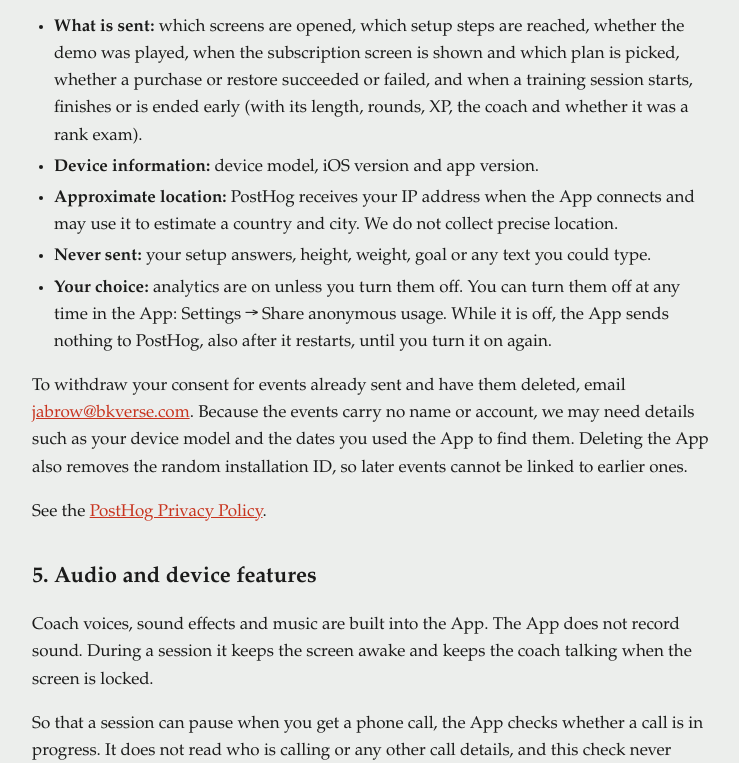
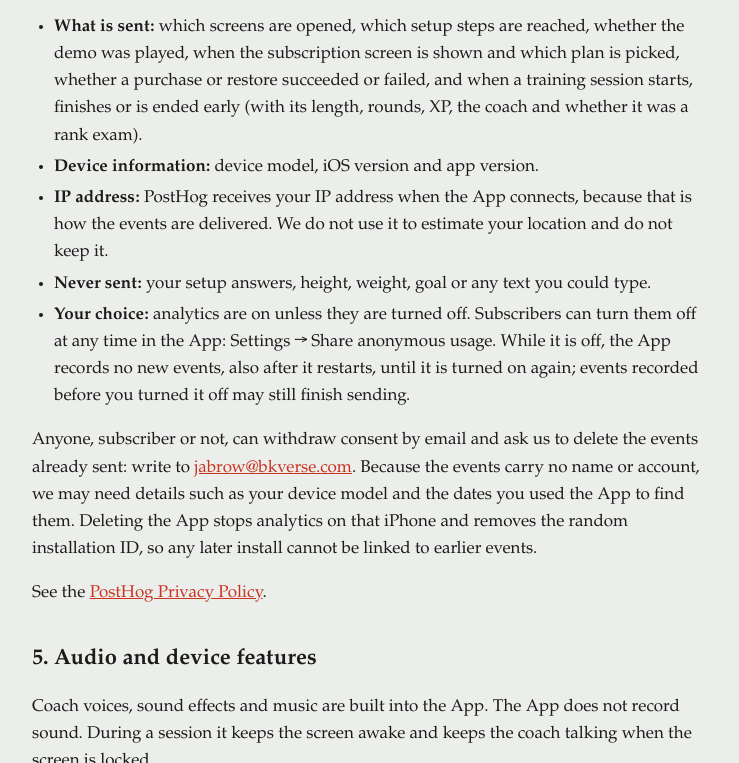
Before and after one commit to kartalakyildiz/jabrow-site, a plain HTML site: page privacy.html in a window 1280 px wide. Shown: the part 1790-2553 px from the top of the page, without its empty margins (268-1007 px from the left). Drawn offline with Linux system fonts and the light colour scheme.

Commit message:
Privacy: the IP only delivers events (no location, not kept); the Settings switch is for subscribers, email for anyone
The app now turns PostHog's GeoIP lookup off, and the project discards client IPs: the "approximate location" item
becomes an IP address item saying so. Settings sits behind the subscription, so the text says subscribers switch
analytics off there and anyone can withdraw consent by email and have events deleted. Off means no new events are
recorded; ones recorded before may still finish sending.

Co-Authored-By: Claude Opus 5.5 <noreply@anthropic.com>

```diff
--- a/privacy.html
+++ b/privacy.html
@@ -32,7 +32,7 @@
     <li>The App does not use your camera, microphone, location services, contacts, photos or HealthKit.</li>
     <li>No advertising, no ad networks, no tracking across other companies&rsquo; apps or websites, and we never sell your data.</li>
     <li>Subscriptions are paid through Apple and verified by RevenueCat.</li>
-    <!-- ANALYTICS --><li>Anonymous usage analytics (PostHog) help us see which parts of the App work and where people get stuck. They are not linked to your identity, and you can turn them off in Settings.</li><!-- /ANALYTICS -->
+    <!-- ANALYTICS --><li>Anonymous usage analytics (PostHog) help us see which parts of the App work and where people get stuck. They are not linked to your identity. Subscribers can turn them off in Settings; anyone can withdraw consent by email and ask us to delete them.</li><!-- /ANALYTICS -->
   </ul>
 
   <h2>2. Information stored on your device</h2>
@@ -56,11 +56,11 @@
   <ul>
     <li><strong>What is sent:</strong> which screens are opened, which setup steps are reached, whether the demo was played, when the subscription screen is shown and which plan is picked, whether a purchase or restore succeeded or failed, and when a training session starts, finishes or is ended early (with its length, rounds, XP, the coach and whether it was a rank exam).</li>
     <li><strong>Device information:</strong> device model, iOS version and app version.</li>
-    <li><strong>Approximate location:</strong> PostHog receives your IP address when the App connects and may use it to estimate a country and city. We do not collect precise location.</li>
+    <li><strong>IP address:</strong> PostHog receives your IP address when the App connects, because that is how the events are delivered. We do not use it to estimate your location and do not keep it.</li>
     <li><strong>Never sent:</strong> your setup answers, height, weight, goal or any text you could type.</li>
-    <li><strong>Your choice:</strong> analytics are on unless you turn them off. You can turn them off at any time in the App: Settings &rarr; Share anonymous usage. While it is off, the App sends nothing to PostHog, also after it restarts, until you turn it on again.</li>
+    <li><strong>Your choice:</strong> analytics are on unless they are turned off. Subscribers can turn them off at any time in the App: Settings &rarr; Share anonymous usage. While it is off, the App records no new events, also after it restarts, until it is turned on again; events recorded before you turned it off may still finish sending.</li>
   </ul>
-  <p>To withdraw your consent for events already sent and have them deleted, email <a href="mailto:jabrow@bkverse.com">jabrow@bkverse.com</a>. Because the events carry no name or account, we may need details such as your device model and the dates you used the App to find them. Deleting the App also removes the random installation ID, so later events cannot be linked to earlier ones.</p>
+  <p>Anyone, subscriber or not, can withdraw consent by email and ask us to delete the events already sent: write to <a href="mailto:jabrow@bkverse.com">jabrow@bkverse.com</a>. Because the events carry no name or account, we may need details such as your device model and the dates you used the App to find them. Deleting the App stops analytics on that iPhone and removes the random installation ID, so any later install cannot be linked to earlier events.</p>
   <p>See the <a href="https://posthog.com/privacy">PostHog Privacy Policy</a>.</p>
   <!-- /ANALYTICS -->
 
```
Also changed, not shown: _src/pages/privacy.html (+4 -4 lines).
